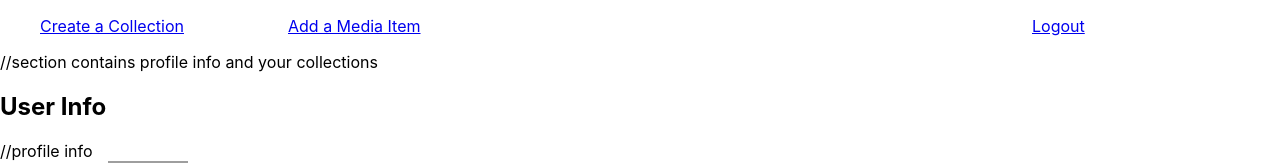
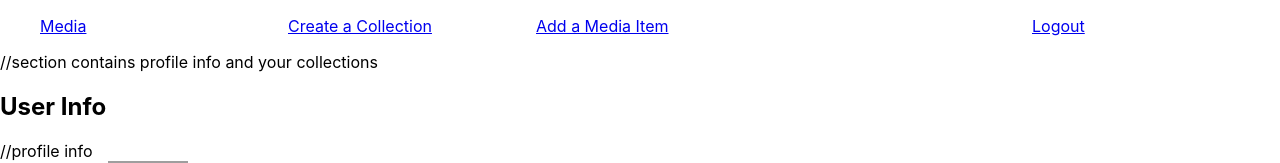
Before and after one commit to William-Briscoe/Capstone-MediaChronicles, a React (Create React App) app: page / in a window 1280 px wide. Shown: the top 163 px of the page. Built offline with nearby package versions, Linux system fonts and the light colour scheme; no server answers; sample sign-in values are in the browser's storage; grey boxes are pictures that could not be loaded.

Commit message:
medialist navbar link implemented

```diff
--- a/src/components/navbar/NavBar.js
+++ b/src/components/navbar/NavBar.js
@@ -6,6 +6,14 @@ export const NavBar = () => {
 
     return (
         <ul className="navbar">
+
+            {
+                <li className="navbar__item navbar__medialist">
+                    <Link className="navbar__link" to="/medialist" onClick={()=>{
+                        navigate("/medialist")
+                    }}>Media</Link>
+                </li>
+            }
 
             {
                 <li className="navbar__item navbar__createcollection">
```
